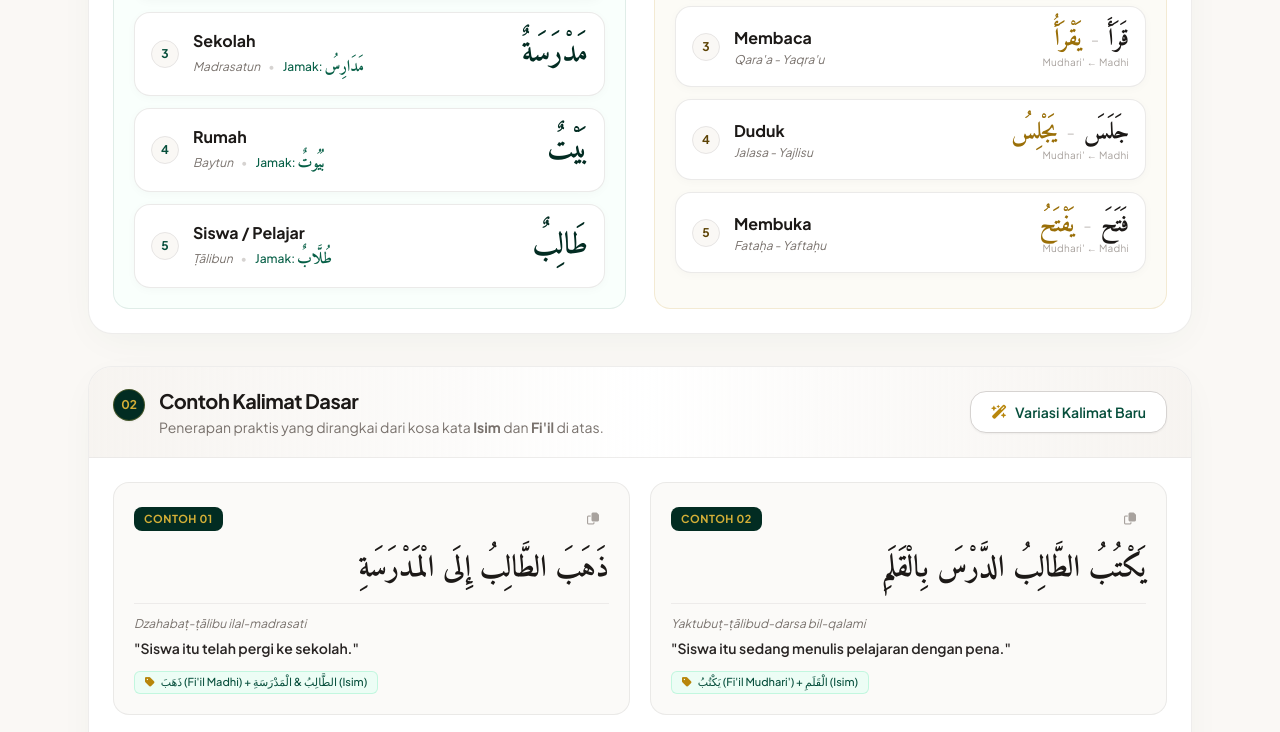
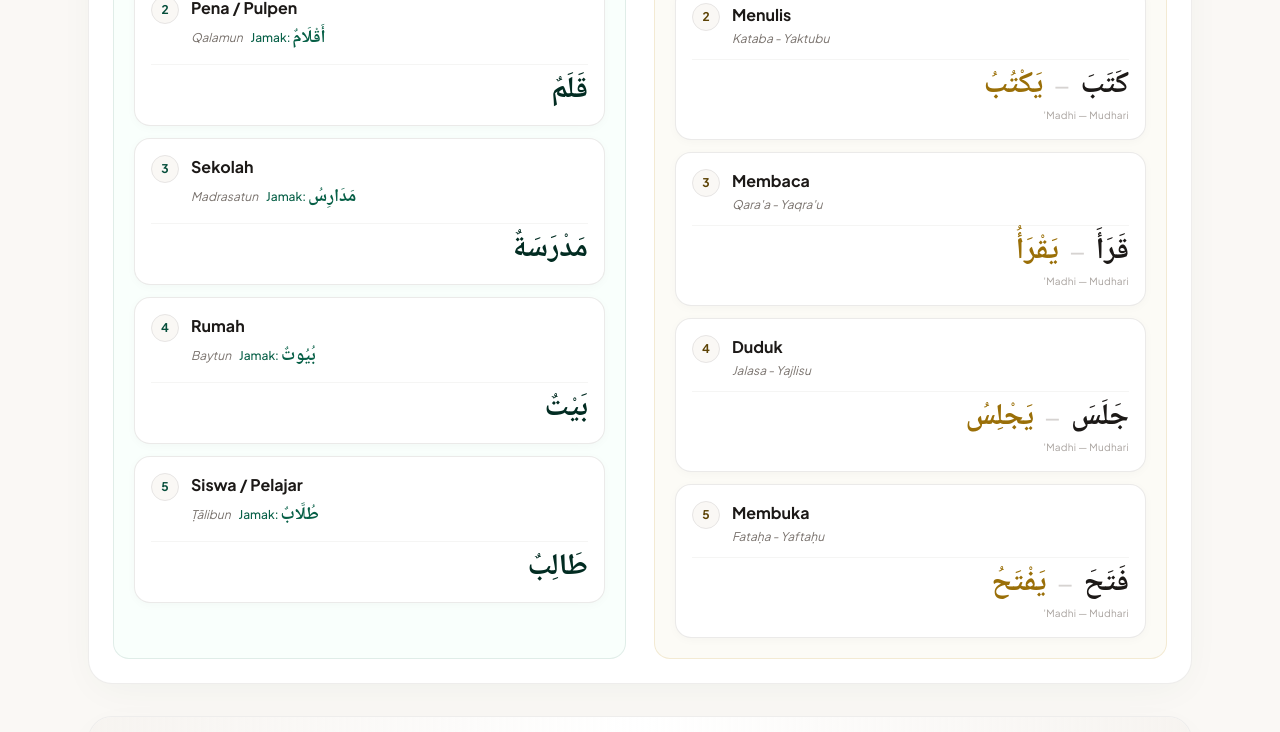
Before and after one commit to ruangkonsultasijarakosta-alt/mufrodat-harian, a plain HTML site: page index.html in a window 1280 px wide. Shown: the part 745-1477 px from the top of the page. Drawn offline with nearby package versions, Linux system fonts and the light colour scheme; a web font is replaced by a local one.

Commit message:
Add files via upload

```diff
--- a/index.html
+++ b/index.html
@@ -9,7 +9,7 @@
     <!-- Google Fonts: Plus Jakarta Sans, Playfair Display & Amiri -->
     <link rel="preconnect" href="https://fonts.googleapis.com">
     <link rel="preconnect" href="https://fonts.gstatic.com" crossorigin>
-    <link href="https://fonts.googleapis.com/css2?family=Amiri:ital,wght@0,400;0,700;1,400&family=Playfair+Display:ital,wght@0,600;0,700;1,600&family=Plus+Jakarta+Sans:wght@400;500;600;700&display=swap" rel="stylesheet">
+    <link href="https://fonts.googleapis.com/css2?family=Noto+Naskh+Arabic:wght@400;500;600;700&family=Playfair+Display:ital,wght@0,600;0,700;1,600&family=Plus+Jakarta+Sans:wght@400;500;600;700&display=swap" rel="stylesheet">
     <!-- Font Awesome untuk Ikon -->
     <link rel="stylesheet" href="https://cdnjs.cloudflare.com/ajax/libs/font-awesome/6.4.0/css/all.min.css">
 
@@ -55,9 +55,20 @@
     <style>
         /* Kustomisasi keterbacaan teks Arab */
         .arabic-text {
-            font-family: 'Amiri', serif;
-            line-height: 2.2;
+            font-family: 'Noto Naskh Arabic', 'Amiri', serif;
+            line-height: 1.9;
+            font-weight: 600;
+            font-feature-settings: 'kern' 1, 'liga' 1;
             direction: rtl;
+        }
+        /* Kartu mufrodat: ruang teks terpisah agar tidak saling bertumpuk */
+        .vocab-card { min-width: 0; overflow: visible; }
+        .vocab-card .arabic-text { display: inline-block; max-width: 100%; white-space: normal; overflow-wrap: anywhere; }
+        .vocab-arabic { min-width: 0; }
+        #isim-list, #fiil-list { min-width: 0; }
+        @media (max-width: 420px) {
+            .vocab-card { padding: 0.9rem; }
+            .vocab-arabic .arabic-text { font-size: 1.75rem; }
         }
         /* Pola geometris Islami yang sangat halus */
         .islamic-pattern {
@@ -565,44 +576,41 @@
             const fiilContainer = document.getElementById('fiil-list');
 
             isimContainer.innerHTML = currentVocab.isim.map((item, idx) => `
-                <div class="group bg-white rounded-2xl p-4 border border-stone-200/80 shadow-card hover:border-emerald-700/40 hover:shadow-md transition-all flex items-center justify-between gap-3">
-                    <div class="flex items-center gap-3.5">
-                        <span class="w-7 h-7 rounded-full bg-ivory text-emerald-900 text-xs font-bold flex items-center justify-center border border-stone-200 group-hover:bg-emerald-900 group-hover:text-gold-400 transition-colors flex-shrink-0">${idx + 1}</span>
-                        <div>
-                            <div class="font-bold text-stone-900 text-sm sm:text-base">${item.arti}</div>
-                            <div class="text-xs text-stone-500 mt-0.5">
+                <article class="vocab-card group bg-white rounded-2xl p-4 sm:p-4 border border-stone-200/80 shadow-card hover:border-emerald-700/40 hover:shadow-md transition-all">
+                    <div class="flex items-start gap-3 min-w-0">
+                        <span class="w-7 h-7 rounded-full bg-ivory text-emerald-900 text-xs font-bold flex items-center justify-center border border-stone-200 flex-shrink-0">${idx + 1}</span>
+                        <div class="min-w-0 flex-1">
+                            <div class="font-bold text-stone-900 text-sm sm:text-base break-words">${item.arti}</div>
+                            <div class="text-xs text-stone-500 mt-1 flex flex-wrap items-center gap-x-2 gap-y-1">
                                 <span class="italic">${item.latin}</span>
-                                <span class="mx-1.5 text-stone-300">&bull;</span>
-                                <span class="text-emerald-800 font-medium">Jamak: <span class="arabic-text text-base not-italic font-bold">${item.jamak}</span></span>
+                                <span class="text-emerald-800 font-medium">Jamak: <span class="arabic-text text-lg not-italic font-bold">${item.jamak}</span></span>
                             </div>
                         </div>
                     </div>
-                    <div class="flex items-center gap-2.5">
-                        <span class="arabic-text text-2xl sm:text-3xl font-bold text-emerald-950 select-all">${item.arab}</span>
+                    <div class="vocab-arabic mt-3 pt-2 border-t border-stone-100 text-right" dir="rtl">
+                        <span class="arabic-text text-3xl sm:text-3xl font-bold text-emerald-950 select-all">${item.arab}</span>
                     </div>
-                </div>
+                </article>
             `).join('');
 
             fiilContainer.innerHTML = currentVocab.fiil.map((item, idx) => `
-                <div class="group bg-white rounded-2xl p-4 border border-stone-200/80 shadow-card hover:border-gold-500/50 hover:shadow-md transition-all flex items-center justify-between gap-3">
-                    <div class="flex items-center gap-3.5">
-                        <span class="w-7 h-7 rounded-full bg-ivory text-gold-800 text-xs font-bold flex items-center justify-center border border-stone-200 group-hover:bg-gold-500 group-hover:text-white transition-colors flex-shrink-0">${idx + 1}</span>
-                        <div>
-                            <div class="font-bold text-stone-900 text-sm sm:text-base">${item.arti}</div>
-                            <div class="text-xs text-stone-500 italic mt-0.5">${item.latin}</div>
+                <article class="vocab-card group bg-white rounded-2xl p-4 sm:p-4 border border-stone-200/80 shadow-card hover:border-gold-500/50 hover:shadow-md transition-all">
+                    <div class="flex items-start gap-3 min-w-0">
+                        <span class="w-7 h-7 rounded-full bg-ivory text-gold-800 text-xs font-bold flex items-center justify-center border border-stone-200 flex-shrink-0">${idx + 1}</span>
+                        <div class="min-w-0 flex-1">
+                            <div class="font-bold text-stone-900 text-sm sm:text-base break-words">${item.arti}</div>
+                            <div class="text-xs text-stone-500 italic mt-1 break-words">${item.latin}</div>
                         </div>
                     </div>
-                    <div class="flex items-center gap-2.5">
-                        <div class="text-right">
-                            <div class="arabic-text text-xl sm:text-2xl font-bold text-stone-900 leading-tight">
-                                <span title="Fi'il Madhi">${item.madhi}</span>
-                                <span class="text-stone-300 mx-0.5 font-sans text-sm">-</span>
-                                <span title="Fi'il Mudhari'" class="text-gold-600">${item.mudhari}</span>
-                            </div>
-                            <div class="text-[10px] text-stone-400 tracking-wide">Mudhari' &larr; Madhi</div>
+                    <div class="vocab-arabic mt-3 pt-2 border-t border-stone-100 text-right" dir="rtl">
+                        <div class="arabic-text text-2xl sm:text-3xl font-bold text-stone-900 leading-relaxed">
+                            <span title="Fi'il Madhi">${item.madhi}</span>
+                            <span class="text-stone-300 mx-1 font-sans text-base">—</span>
+                            <span title="Fi'il Mudhari'" class="text-gold-600">${item.mudhari}</span>
                         </div>
+                        <div class="text-[10px] text-stone-400 tracking-wide mt-1">Madhi — Mudhari'</div>
                     </div>
-                </div>
+                </article>
             `).join('');
         }
 
```
